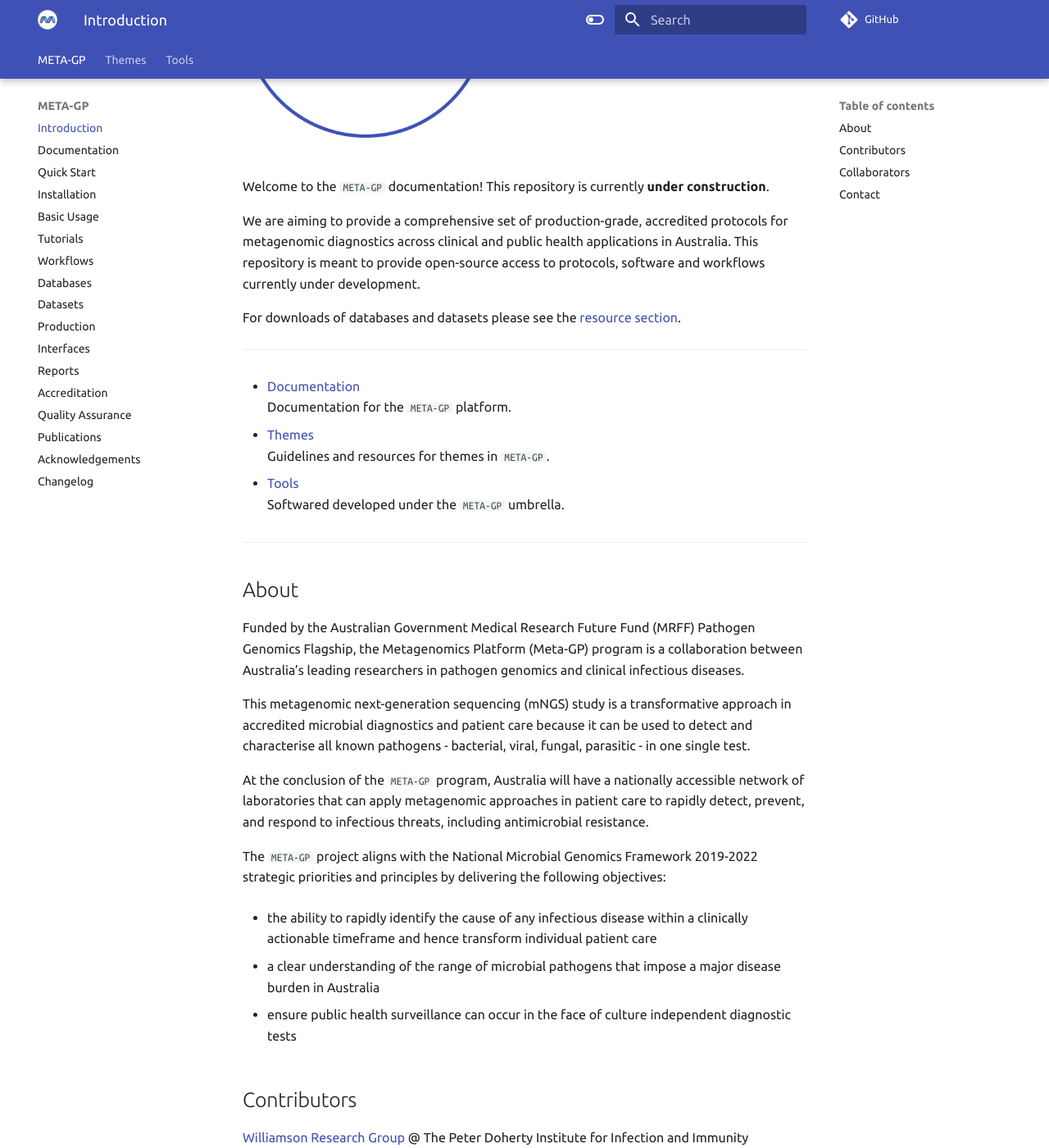
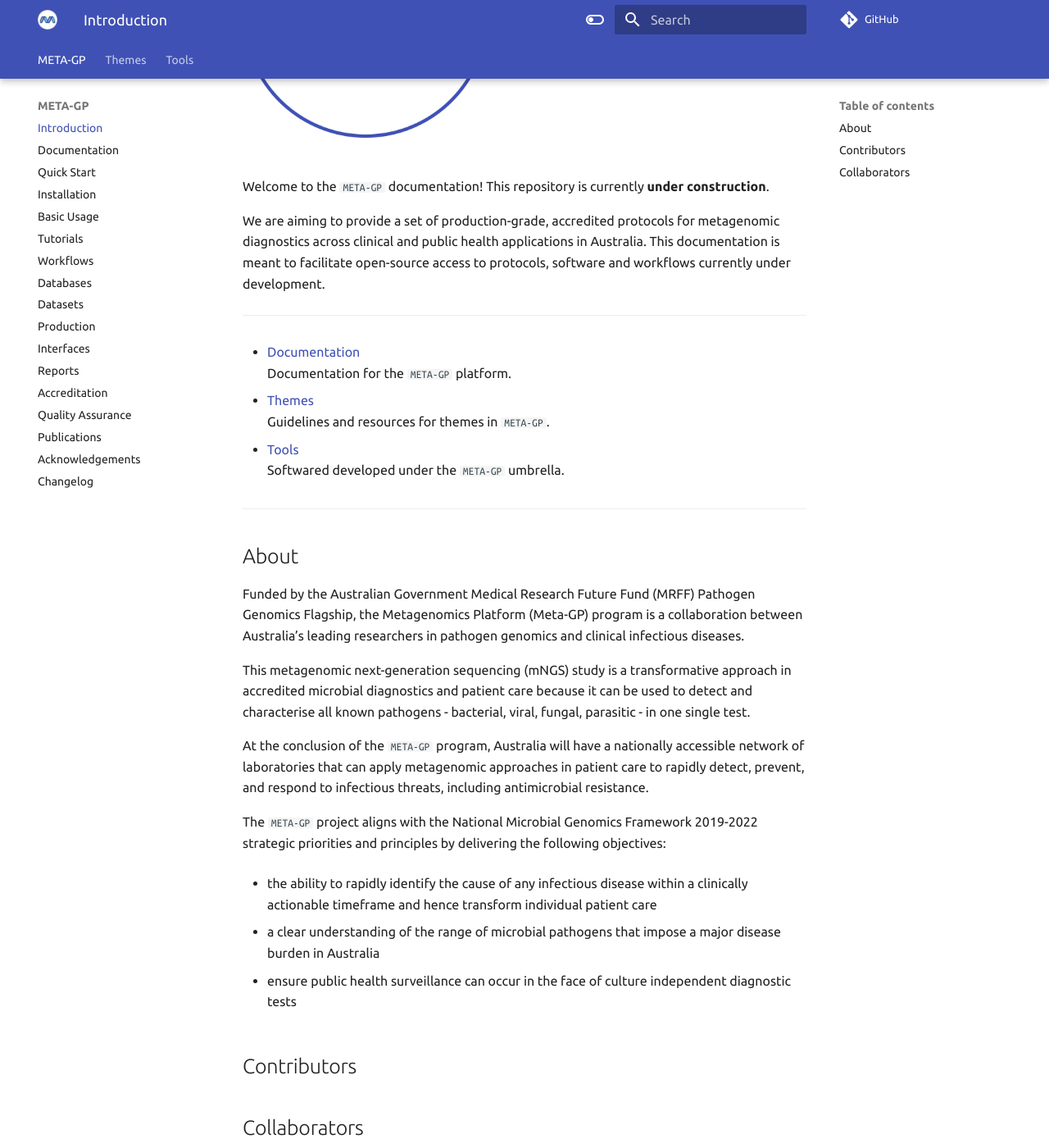
Before and after one commit to meta-gp/docs, an MkDocs documentation site: the page built from docs/index.md, in a window 1280 px wide and 1400 px high, scrolled down 360 px. Shown: the whole window at 82% size. Built offline with MkDocs 1.6.1 and Material for MkDocs 9.7.7, drawn with Linux system fonts in a browser that asks for light colours; some of the changed text lies outside the part shown.

Commit message:
templates

```diff
--- a/docs/index.md
+++ b/docs/index.md
@@ -6,12 +6,9 @@
 
 Welcome to the `META-GP` documentation! This repository is currently **under construction**.
 
-
-We are aiming to provide a comprehensive set of production-grade, accredited protocols for metagenomic diagnostics
-across clinical and public health applications in Australia. This repository is meant to provide open-source access
-to protocols, software and workflows currently under development.
-
-For downloads of databases and datasets please see the [resource section](meta-gp/index.md#resources).
+We are aiming to provide a set of production-grade, accredited protocols for metagenomic diagnostics
+across clinical and public health applications in Australia. This documentation is meant to facilitate
+open-source access to protocols, software and workflows currently under development.
 
 ---
 
@@ -46,21 +43,4 @@ The `META-GP` project aligns with the National Microbial Genomics Framework 2019
 
 ## Contributors
 
-[Williamson Research Group]() @ The Peter Doherty Institute for Infection and Immunity
-
-* Deborah Williamson
-* Prashanth Ramachandran
-* Marcelina Krysiak
-* Chhay Lim
-* George Taiaroa
-* Janath Fernando
-* Eike Steinig
-* Kirti Deo
-
-
-
 ## Collaborators
-
-## Contact
-
-* [Dr. Eike Steinig](https://github.com/esteinig) - Williamson Research Group, core developer for `META-GP`
```
Also changed, not shown: docs/meta-gp/workflows.md (+2 -2 lines), docs/themes/index.md (+17 -5 lines), docs/tools/index.md (+3 -9 lines).
